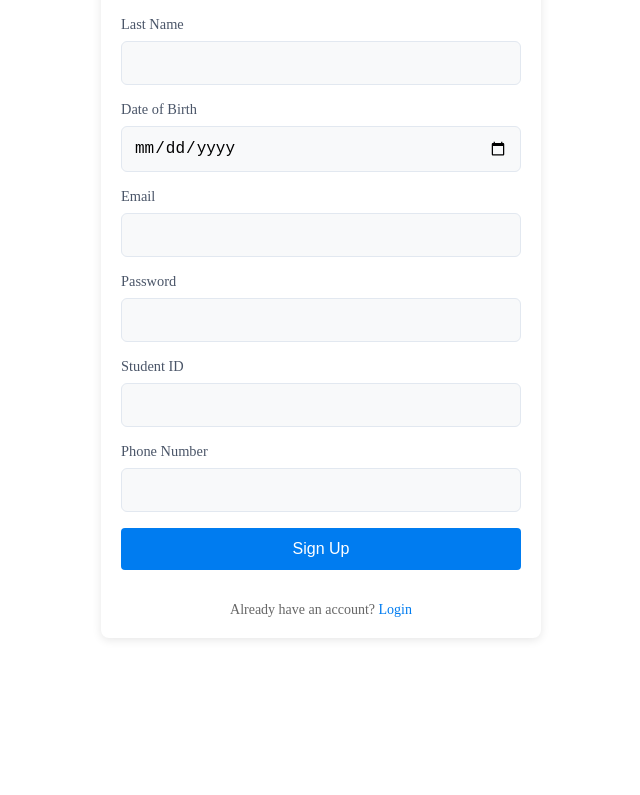
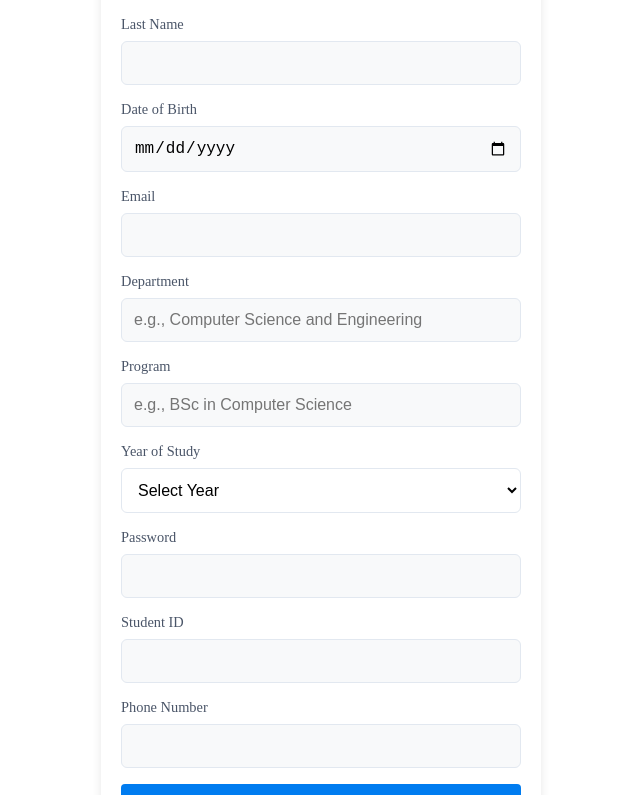
Before and after one commit to alifrashid00/CR25, a React (Vite) app in the folder student-marketplace/: page /signup in a window 1280 px wide. Shown: the part 469-1264 px from the top of the page, without its empty margins (319-959 px from the left). Before the commit the page ends 1147 px from the top, so only its background shows below. Built offline with nearby package versions, Linux system fonts and the light colour scheme; no server answers.

Commit message:
stable state

```diff
--- a/student-marketplace/src/components/SignUp.jsx
+++ b/student-marketplace/src/components/SignUp.jsx
@@ -14,7 +14,10 @@ const SignUp = () => {
         studentId: "",
         phoneNumber: "",
         role: "student",
-        dateOfBirth: ""
+        dateOfBirth: "",
+        department: "",
+        program: "",
+        yearOfStudy: ""
     });
     const [previewPic, setPreviewPic] = useState(null);
     const [error, setError] = useState("");
@@ -194,6 +197,50 @@ const SignUp = () => {
                 </div>
 
                 <div className="form-group">
+                    <label htmlFor="department">Department</label>
+                    <input
+                        type="text"
+                        id="department"
+                        name="department"
+                        value={formData.department}
+                        onChange={handleChange}
+                        placeholder="e.g., Computer Science and Engineering"
+                        required
+                    />
+                </div>
+
+                <div className="form-group">
+                    <label htmlFor="program">Program</label>
+                    <input
+                        type="text"
+                        id="program"
+                        name="program"
+                        value={formData.program}
+                        onChange={handleChange}
+                        placeholder="e.g., BSc in Computer Science"
+                        required
+                    />
+                </div>
+
+                <div className="form-group">
+                    <label htmlFor="yearOfStudy">Year of Study</label>
+                    <select
+                        id="yearOfStudy"
+                        name="yearOfStudy"
+                        value={formData.yearOfStudy}
+                        onChange={handleChange}
+                        required
+                    >
+                        <option value="">Select Year</option>
+                        <option value="1">1st Year</option>
+                        <option value="2">2nd Year</option>
+                        <option value="3">3rd Year</option>
+                        <option value="4">4th Year</option>
+                        <option value="5">5th Year</option>
+                    </select>
+                </div>
+
+                <div className="form-group">
                     <label htmlFor="password">Password</label>
                     <input
                         type="password"
--- a/student-marketplace/src/pages/profile/Profile.jsx
+++ b/student-marketplace/src/pages/profile/Profile.jsx
@@ -18,7 +18,10 @@ const Profile = () => {
         phoneNumber: '',
         studentId: '',
         dateOfBirth: '',
-        profilePic: ''
+        profilePic: '',
+        department: '',
+        program: '',
+        yearOfStudy: ''
     });
     const [previewPic, setPreviewPic] = useState(null);
     const [originalData, setOriginalData] = useState({
@@ -27,7 +30,10 @@ const Profile = () => {
         phoneNumber: '',
         studentId: '',
         dateOfBirth: '',
-        profilePic: ''
+        profilePic: '',
+        department: '',
+        program: '',
+        yearOfStudy: ''
     });
     const [originalPreviewPic, setOriginalPreviewPic] = useState(null);
 
@@ -44,7 +50,10 @@ const Profile = () => {
                             phoneNumber: userData.phoneNumber || '',
                             studentId: userData.studentId || '',
                             dateOfBirth: userData.dateOfBirth || '',
-                            profilePic: userData.profilePic || ''
+                            profilePic: userData.profilePic || '',
+                            department: userData.department || '',
+                            program: userData.program || '',
+                            yearOfStudy: userData.yearOfStudy || ''
                         };
                         setFormData(newData);
                         setOriginalData(newData);
@@ -278,6 +287,53 @@ const Profile = () => {
                     />
                 </div>
 
+                <div className="form-group">
+                    <label htmlFor="department">Department</label>
+                    <input
+                        type="text"
+                        id="department"
+                        name="department"
+                        value={formData.department}
+                        onChange={handleChange}
+                        disabled={!isEditing}
+                        placeholder="e.g., Computer Science and Engineering"
+                        required
+                    />
+                </div>
+
+                <div className="form-group">
+                    <label htmlFor="program">Program</label>
+                    <input
+                        type="text"
+                        id="program"
+                        name="program"
+                        value={formData.program}
+                        onChange={handleChange}
+                        disabled={!isEditing}
+                        placeholder="e.g., BSc in Computer Science"
+                        required
+                    />
+                </div>
+
+                <div className="form-group">
+                    <label htmlFor="yearOfStudy">Year of Study</label>
+                    <select
+                        id="yearOfStudy"
+                        name="yearOfStudy"
+                        value={formData.yearOfStudy}
+                        onChange={handleChange}
+                        disabled={!isEditing}
+                        required
+                    >
+                        <option value="">Select Year</option>
+                        <option value="1">1st Year</option>
+                        <option value="2">2nd Year</option>
+                        <option value="3">3rd Year</option>
+                        <option value="4">4th Year</option>
+                        <option value="5">5th Year</option>
+                    </select>
+                </div>
+
                 {isEditing && (
                     <div className="button-group">
                         <button type="submit" className="submit-button">
--- a/student-marketplace/src/pages/profile/profile.css
+++ b/student-marketplace/src/pages/profile/profile.css
@@ -48,6 +48,27 @@
 .form-group input:focus {
     border-color: #4299e1;
     outline: none;
+}
+
+.form-group select {
+    padding: 0.75rem;
+    border: 1px solid #e2e8f0;
+    border-radius: 6px;
+    font-size: 1rem;
+    transition: border-color 0.2s;
+    background-color: white;
+    cursor: pointer;
+}
+
+.form-group select:focus {
+    border-color: #4299e1;
+    outline: none;
+}
+
+.form-group select:disabled {
+    background-color: #f7fafc;
+    cursor: not-allowed;
+    opacity: 0.7;
 }
 
 .profile-pic-container {
```
